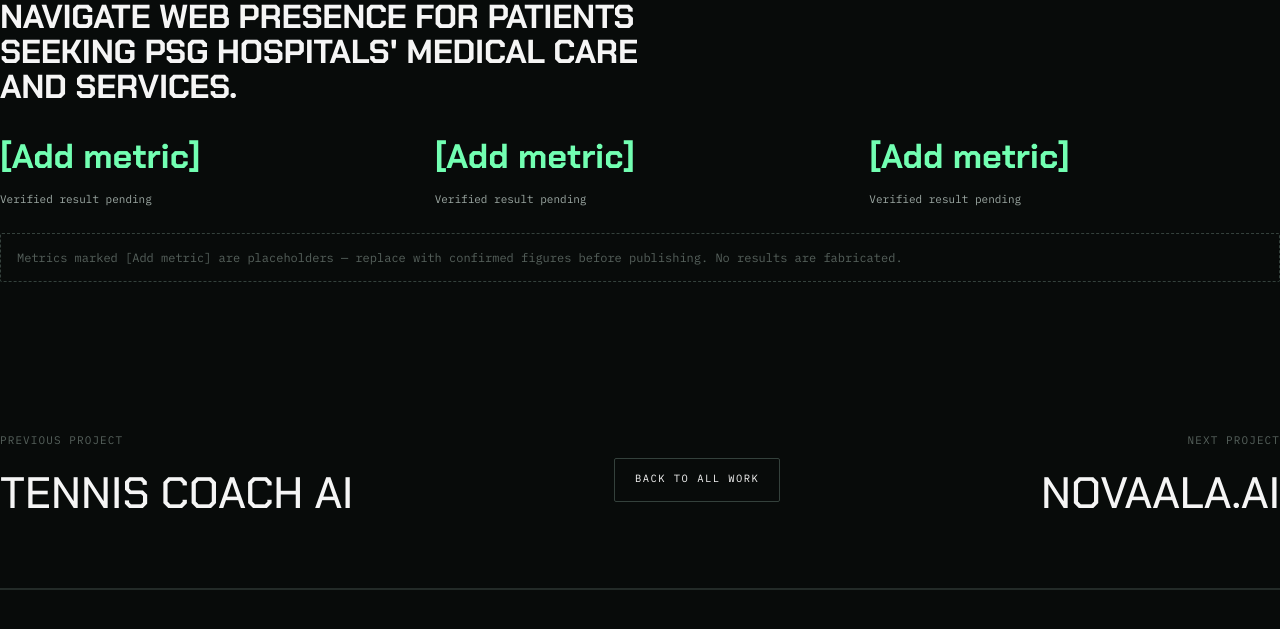
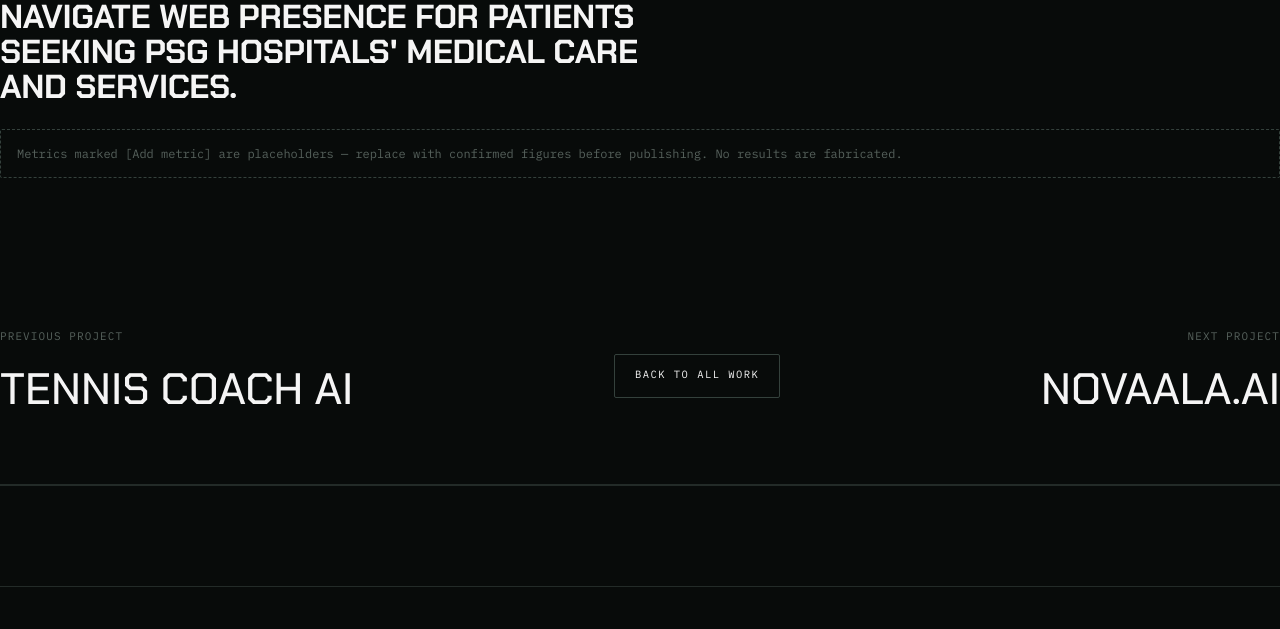
Before and after one commit to Mahendrancbe90/Maki, a plain HTML site: page projects/website/project-06/index.html in a window 1280 px wide. Shown: the part 3425-4054 px from the top of the page. Drawn offline with Linux system fonts and the light colour scheme; a web font is replaced by a local one.

Commit message:
Update style.css
Outcome section display none matric number

```diff
--- a/assets/css/style.css
+++ b/assets/css/style.css
@@ -534,7 +534,7 @@
 .case-gallery{ display:grid; grid-template-columns:repeat(2,1fr); gap:24px; margin-top:32px; }
 .case-gallery .cg-item{ aspect-ratio:4/3; background:var(--color-surface); border:1px solid var(--color-border); overflow:hidden; }
 .case-gallery .cg-item img, .case-gallery .cg-item svg{ width:100%; height:100%; object-fit:cover; }
-.case-metric-row{ display:grid; grid-template-columns:repeat(3,1fr); gap:24px; margin-top:24px; }
+.case-metric-row{ display:grid; grid-template-columns:repeat(3,1fr); gap:24px; margin-top:24px; display: none;}
 .case-metric-row .cm-num{ font-family:var(--ff-display); font-size:34px; font-weight:800; color:var(--color-accent); }
 .case-metric-row .cm-cap{ font-family:var(--ff-mono); font-size:11px; color:var(--color-text-mid); margin-top:8px; }
 .case-placeholder{ font-family:var(--ff-mono); font-size:12px; color:var(--color-text-dim); border:1px dashed var(--color-border-strong); padding:14px 16px; border-radius:var(--radius-sm); }
```
